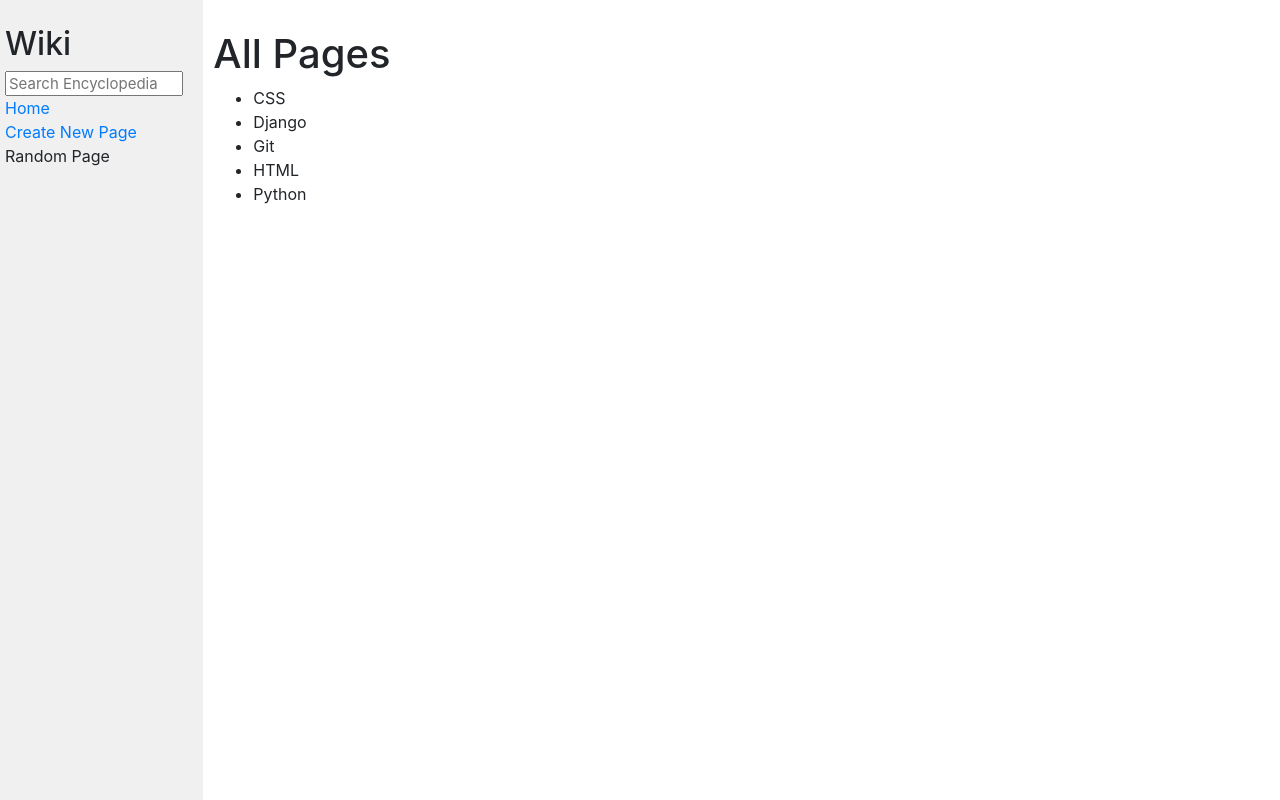
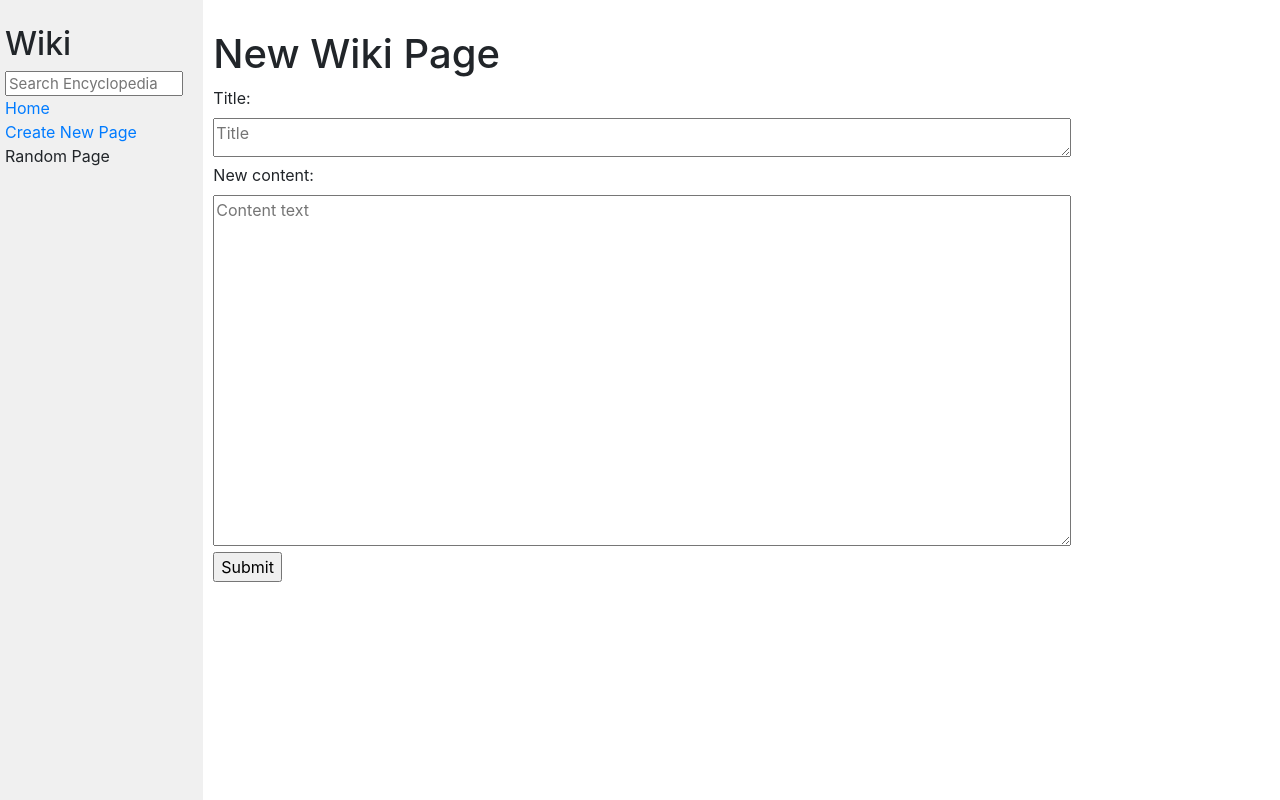
Before and after one commit to BrenoSaloio/Project1, a Django app: page /wiki/new_page in a window 1280 px wide. Run offline with Django 3.2, Linux system fonts and the light colour scheme; some libraries are stand-ins or nearby versions.

Commit message:
Add New page html using conventional form

```diff
--- a/encyclopedia/static/encyclopedia/styles.css
+++ b/encyclopedia/static/encyclopedia/styles.css
@@ -13,8 +13,8 @@ h1 {
 }
 
 textarea {
-    height: 90vh;
-    width: 80%;
+  width: 80%;
+  height:30vh;
 }
 
 .main {
--- a/encyclopedia/templates/encyclopedia/layout.html
+++ b/encyclopedia/templates/encyclopedia/layout.html
@@ -5,6 +5,7 @@
 <html lang="en">
     <head>
         <title>{% block title %}{% endblock %}</title>
+
         <link rel="stylesheet" href="https://stackpath.bootstrapcdn.com/bootstrap/4.4.1/css/bootstrap.min.css" integrity="sha384-Vkoo8x4CGsO3+Hhxv8T/Q5PaXtkKtu6ug5TOeNV6gBiFeWPGFN9MuhOf23Q9Ifjh" crossorigin="anonymous">
         <link href="{% static 'encyclopedia/styles.css' %}" rel="stylesheet">
     </head>
--- a/encyclopedia/templates/encyclopedia/new_page.html
+++ b/encyclopedia/templates/encyclopedia/new_page.html
@@ -5,12 +5,19 @@
 {% endblock %}
 
 {% block body %}
-    <h1>All Pages</h1>
+    <h1>New Wiki Page</h1>
 
-    <ul>
-        {% for entry in entries %}
-            <li>{{ entry }}</li>
-        {% endfor %}
-    </ul>
+        <label >Title:</label>
+        <br>
+        <textarea placeholder="Title" form="new_content_form" name="new_content_title"   style="height:5%;width:80%;"></textarea>
+        <br>
+        <label >New content:</label>
+        <br>
+        <textarea placeholder="Content text"  form="new_content_form" name="new_content" style="height:45%;width:80%;"></textarea>
+
+        <form action="" method="post" id="new_content_form">
+          {%csrf_token%}
+           <input type="submit" />
+        </form>
 
 {% endblock %}
```
